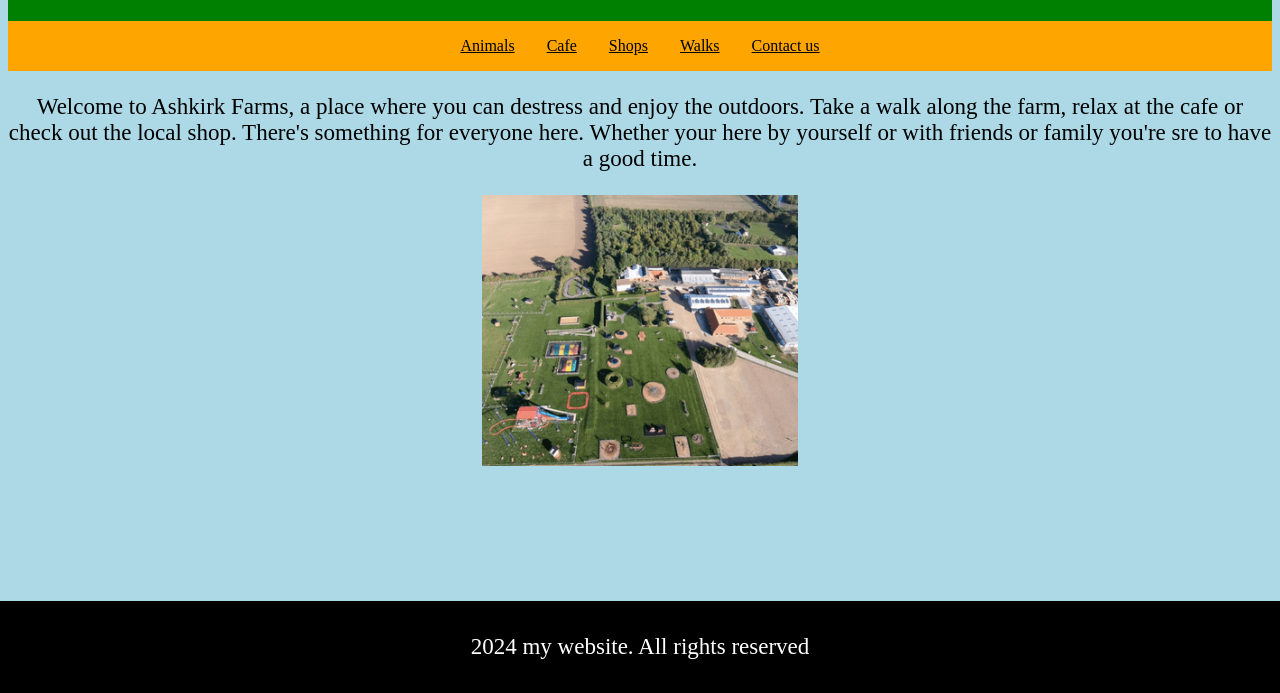
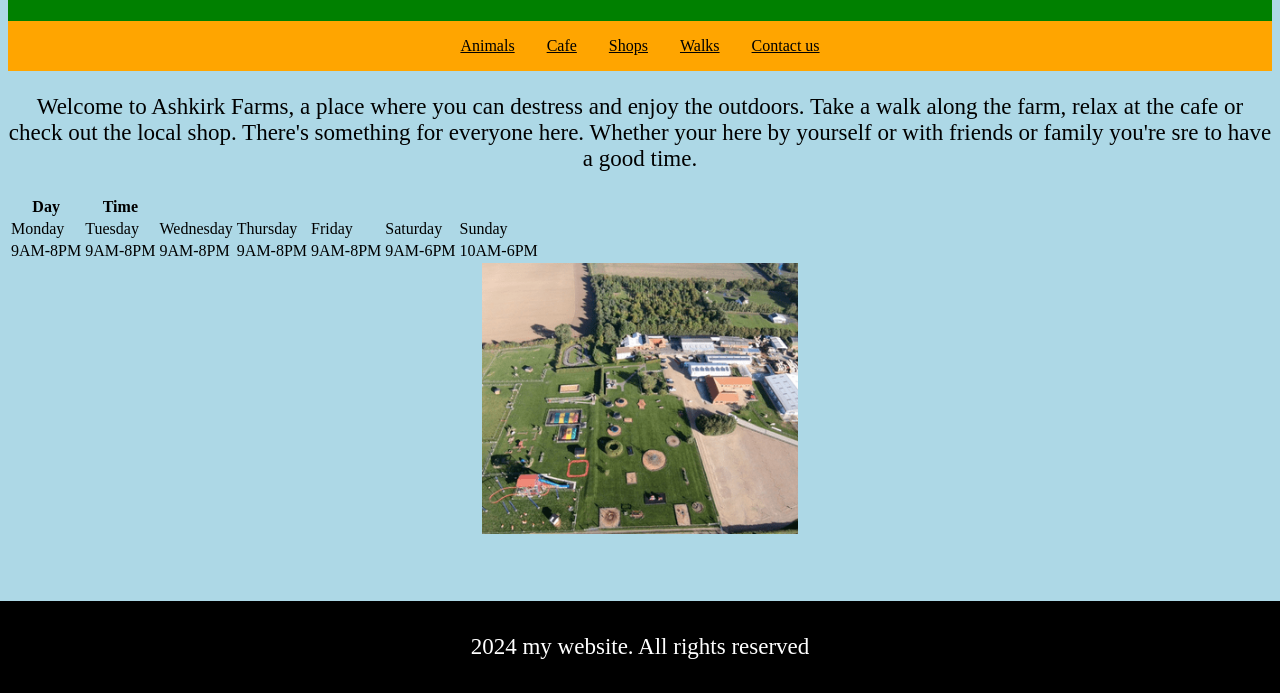
Before and after one commit to Dub6785/Farm, a plain HTML site: page index.html in a window 1280 px wide. Shown: the part 107-800 px from the top of the page. Drawn offline with Linux system fonts and the light colour scheme.

Commit message:
index.html

```diff
--- a/index.html
+++ b/index.html
@@ -41,6 +41,31 @@ href="css/main.css">
 
 <p> Welcome to Ashkirk Farms, a place where you can destress and enjoy the outdoors. Take a walk along the farm, relax at the cafe or check out the local shop. There's something for everyone here. Whether your here by yourself or with friends or family you're sre to have a good time.</p>
 
+<Table>
+ <tr>
+  <th>Day</th>
+  <th>Time</th>
+ </tr>
+ <tr>
+  <td>Monday</td>
+  <td>Tuesday</td>
+  <td>Wednesday</td>
+  <td>Thursday</td>
+  <td>Friday</td>
+  <td>Saturday</td>
+  <td>Sunday</td>
+ </tr>
+ <tr>
+  <td>9AM-8PM</td>
+  <td>9AM-8PM</td>
+  <td>9AM-8PM</td>
+  <td>9AM-8PM</td>
+  <td>9AM-8PM</td>
+  <td>9AM-6PM</td>
+  <td>10AM-6PM</td>
+ </tr>
+</Table>
+
 
 <img src="images/farm.png" alt="this is a picture of a farm">
 
```
